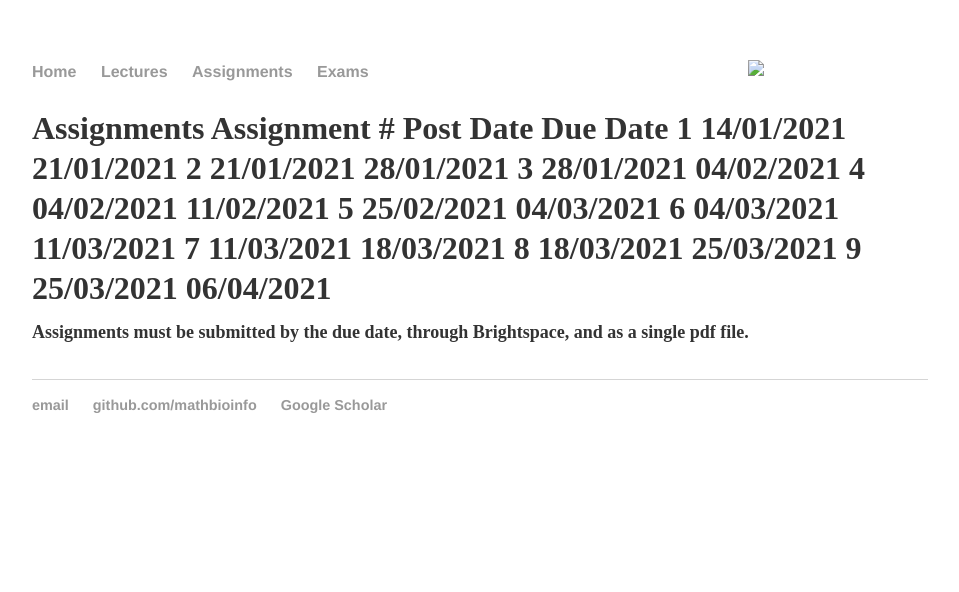
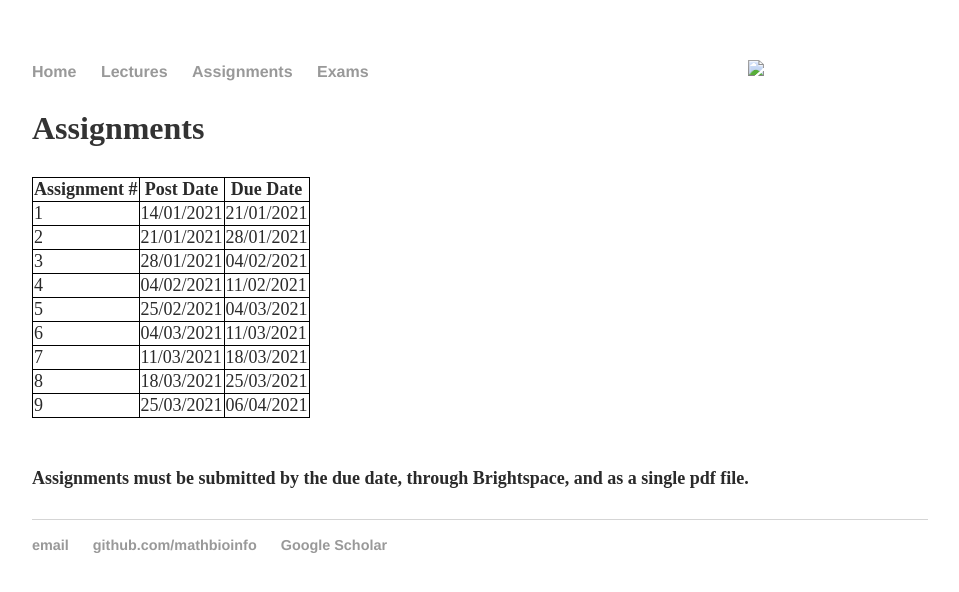
Before and after one commit to MathBioInfo/amjadkhan, a Jekyll site: the page Teaching/financialmath2021/Assignments/index.html, which Jekyll copies as it is, in a window 1280 px wide. Shown: the top 592 px of the page, without its empty margins (160-1119 px from the left). Built offline with Jekyll 4.4.1, drawn with Linux system fonts in a browser that asks for light colours.

Commit message:
Update index.html

```diff
--- a/Teaching/financialmath2021/Assignments/index.html
+++ b/Teaching/financialmath2021/Assignments/index.html
@@ -32,7 +32,7 @@ table.center {
 }
 </style>
 </head>
-<!--<table class="center">-->
+<table class="left">
   <p><font size="6"><b>Assignments
   <tr>
     <th>Assignment # </th>
```
